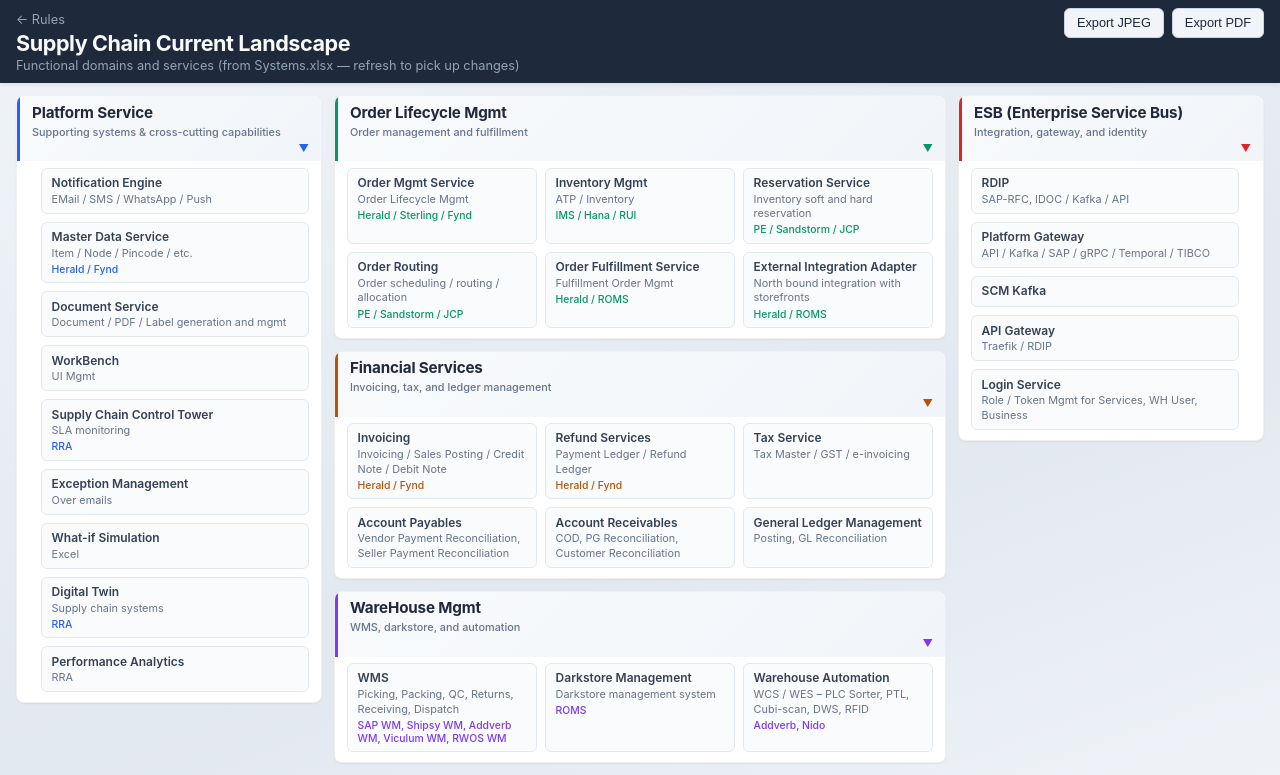
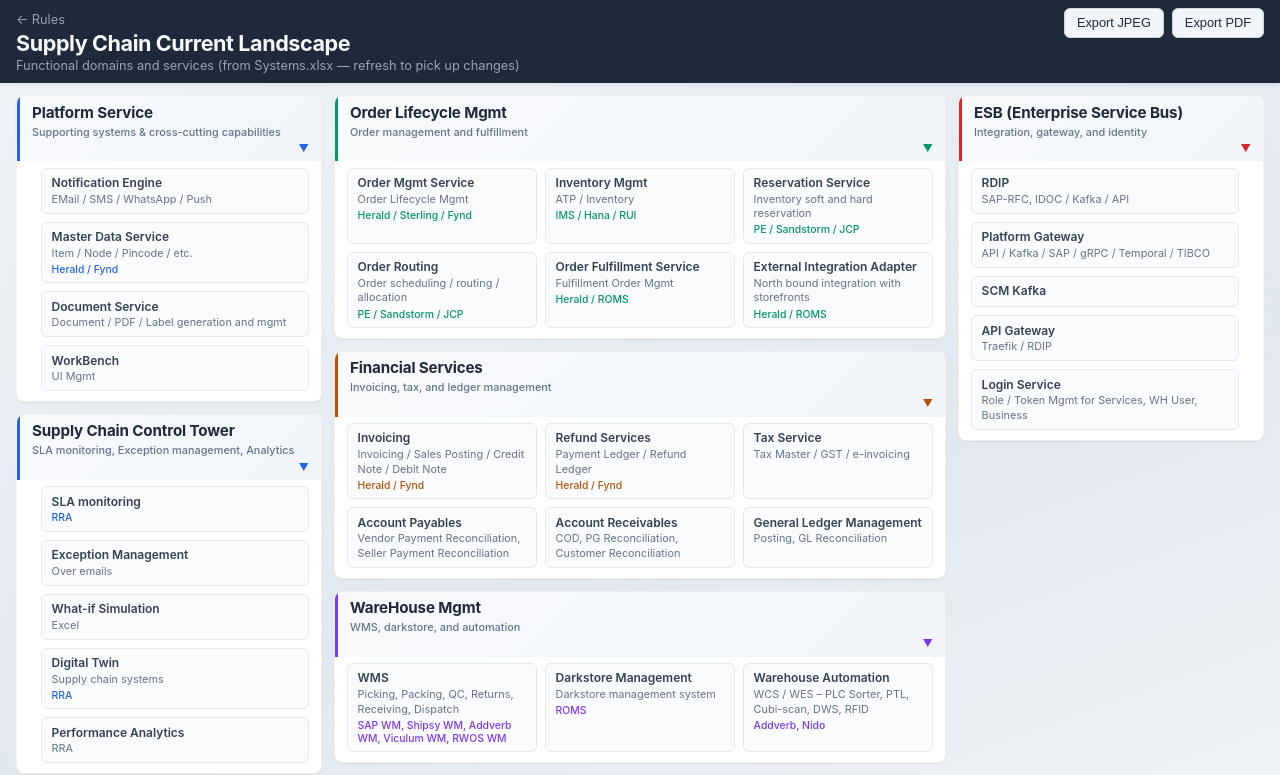
Before and after one commit to SagarPrasad/rule-editor, a React (Vite) app: page /architecture in a window 1280 px wide. Shown: the top 775 px of the page. Built offline with nearby package versions, Linux system fonts and the light colour scheme; no server answers.

Commit message:
SCM Architecture

```diff
--- a/src/data/architectureData.js
+++ b/src/data/architectureData.js
@@ -13,7 +13,15 @@
       { name: 'Master Data Service', desc: 'Item / Node / Pincode / etc.', tech: 'Herald / Fynd' },
       { name: 'Document Service', desc: 'Document / PDF / Label generation and mgmt' },
       { name: 'WorkBench', desc: 'UI Mgmt' },
-      { name: 'Supply Chain Control Tower', desc: 'SLA monitoring', tech: 'RRA' },
+    ],
+  },
+  {
+    id: 'supply-chain-control-tower',
+    title: 'Supply Chain Control Tower',
+    subtitle: 'SLA monitoring, Exception management, Analytics',
+    color: '#2563eb',
+    services: [
+      { name: 'SLA monitoring', tech: 'RRA' },
       { name: 'Exception Management', desc: 'Over emails' },
       { name: 'What-if Simulation', desc: 'Excel' },
       { name: 'Digital Twin', desc: 'Supply chain systems', tech: 'RRA' },
--- a/src/pages/ArchitecturePage.jsx
+++ b/src/pages/ArchitecturePage.jsx
@@ -7,7 +7,7 @@
 import './ArchitecturePage.css'
 
 const LAYOUT = {
-  left: ['platform'],
+  left: ['platform', 'supply-chain-control-tower'],
   center: [
     ['order-lifecycle'],
     ['financial'],
@@ -34,7 +34,7 @@
   useEffect(() => {
     let cancelled = false
     setLoading(true)
-    fetch('/Systems.xlsx')
+    fetch(`${import.meta.env.BASE_URL}Systems.xlsx`)
       .then((res) => {
         if (!res.ok) throw new Error('File not found')
         return res.arrayBuffer()
--- a/src/services/architectureExcelParser.js
+++ b/src/services/architectureExcelParser.js
@@ -8,6 +8,7 @@
 
 const DOMAIN_CONFIG = {
   'Platform Service': { id: 'platform', color: '#2563eb', subtitle: 'Supporting systems & cross-cutting capabilities' },
+  'Supply Chain Control Tower': { id: 'supply-chain-control-tower', color: '#2563eb', subtitle: 'SLA monitoring, Exception management, Analytics' },
   'Order Lifecycle Mgmt': { id: 'order-lifecycle', color: '#059669', subtitle: 'Order management and fulfillment' },
   'Financial Services': { id: 'financial', color: '#b45309', subtitle: 'Invoicing, tax, and ledger management' },
   'Logistics Services': { id: 'logistics', color: '#0d9488', subtitle: 'Carrier, network, and transport management' },
```
Also changed, not shown: 1 other file (tests, documents, lock files or other folders).
